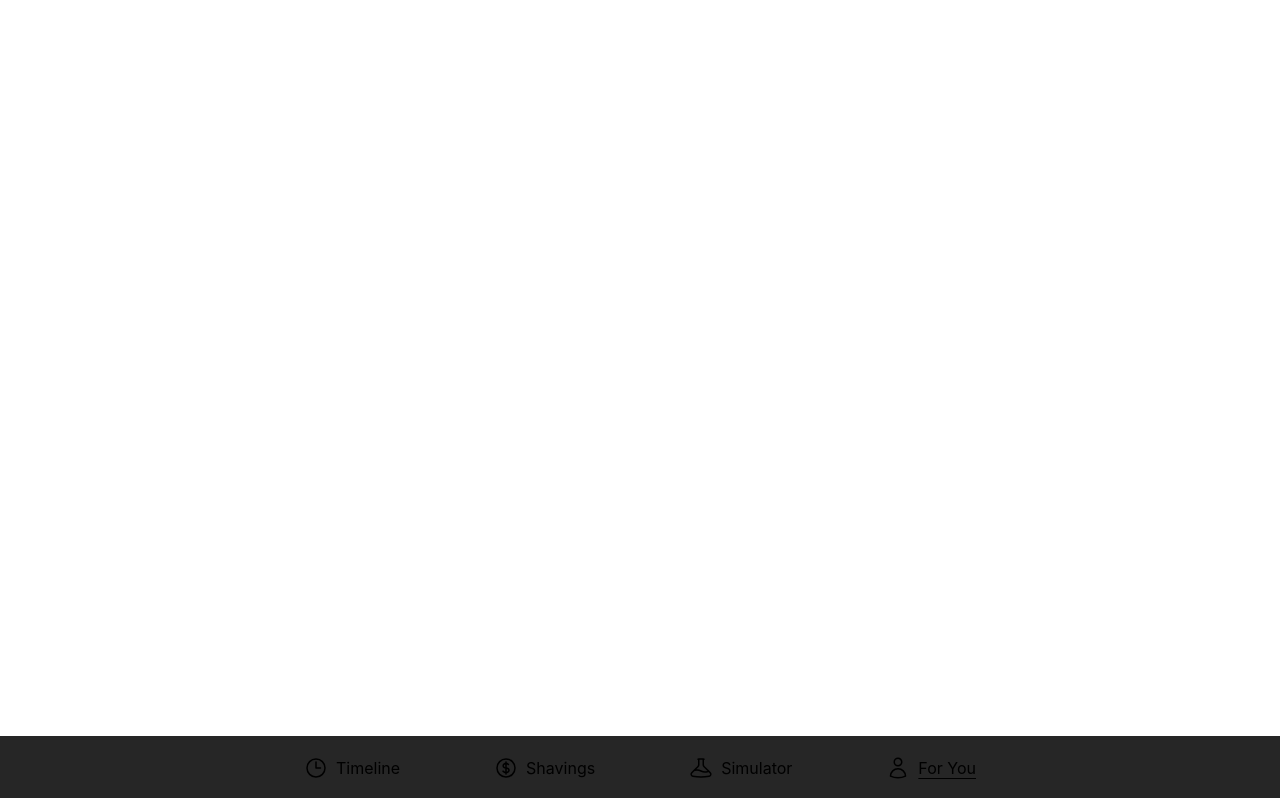
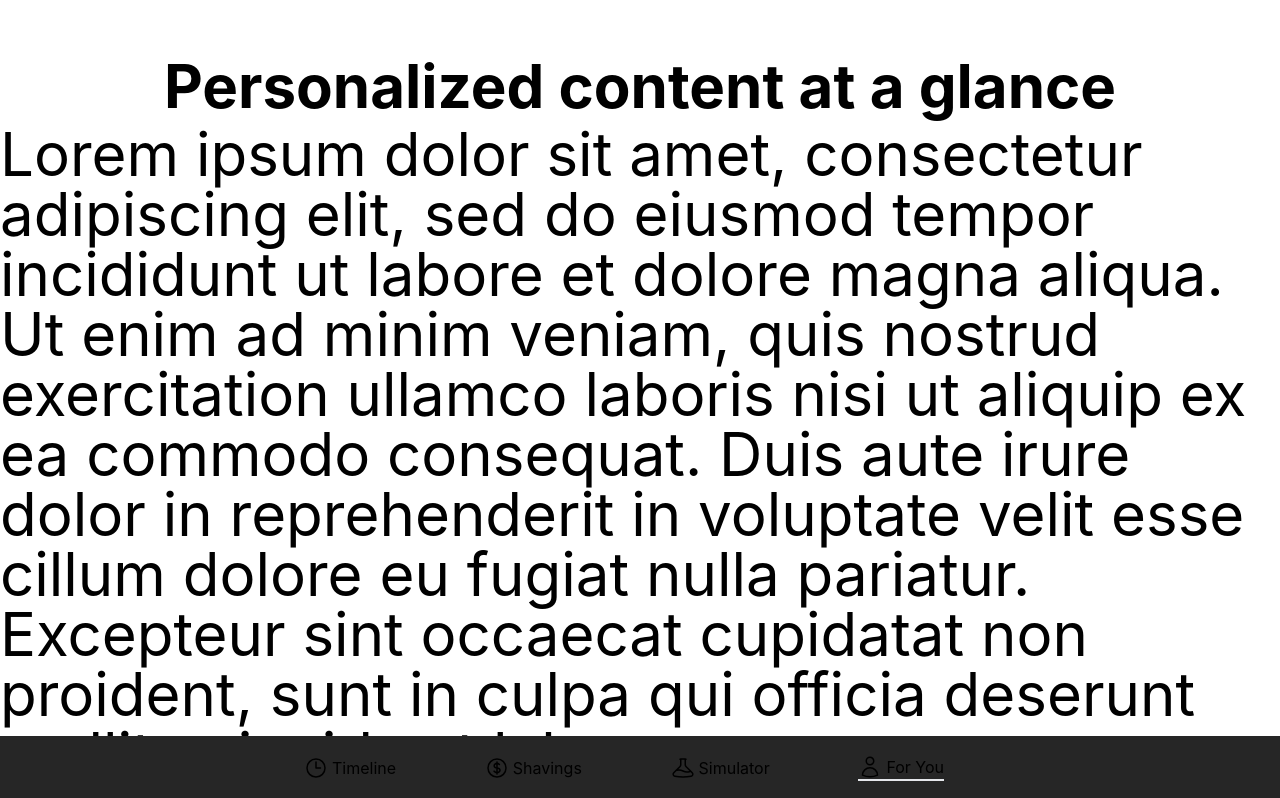
Before and after one commit to jacksonwelsh/hackdfw22, a Next.js app: page /foryou in a window 1280 px wide. Shown: the top 798 px of the page. Built offline with nearby package versions, Linux system fonts and the light colour scheme.

Commit message:
add framer motion and beginning animations

```diff
--- /dev/null
+++ b/components/Animations/FadeInWhenVisible.tsx
@@ -0,0 +1,25 @@
+import { motion } from "framer-motion";
+
+type FadeInWhenVisibleProps = {
+    children: React.ReactNode;
+    direction?: 'left' | 'right';
+}
+
+const FadeInWhenVisible: React.FC<FadeInWhenVisibleProps> = ({children, direction = 'left'}) => {
+    return (
+        <motion.div
+          initial="hidden"
+          whileInView="visible"
+          viewport={{ once: true }}
+          transition={{ duration: 0.3 }}
+          variants={{
+            visible: {  x: 0  },
+            hidden: {  x: direction === 'left' ? '100%' : '-100%', }
+          }}
+        >
+          {children}
+        </motion.div>
+      );
+}
+
+export default FadeInWhenVisible;
--- a/components/NavBar/index.tsx
+++ b/components/NavBar/index.tsx
@@ -1,5 +1,15 @@
 import Link from "next/link";
 import { useRouter } from "next/router";
+import { AnimateSharedLayout, motion } from 'framer-motion'
+
+const isActiveLink = (href: string, currentPathname: string): boolean => {
+  if (href === '/') {
+      return href === currentPathname
+  }
+
+  return currentPathname.startsWith(href)
+}
+
 interface RouteProps {
     route: string;
     label: string;
@@ -34,7 +44,6 @@ const ROUTES: RouteProps[] = [
     icon: <svg xmlns="http://www.w3.org/2000/svg" fill="none" viewBox="0 0 24 24" strokeWidth={1.5} stroke="currentColor" className="w-6 h-6">
     <path strokeLinecap="round" strokeLinejoin="round" d="M15.75 6a3.75 3.75 0 11-7.5 0 3.75 3.75 0 017.5 0zM4.501 20.118a7.5 7.5 0 0114.998 0A17.933 17.933 0 0112 21.75c-2.676 0-5.216-.584-7.499-1.632z" />
   </svg>
-
   },
 ]
 
@@ -44,18 +53,29 @@ const NavBar: React.FC<NavBarProps> = () => {
 const router = useRouter();
 
 return (
+  <AnimateSharedLayout>
   <nav className="fixed inset-x-0 bottom-0 h-16 p-4 bg-neutral-800">
     <div className="max-w-2xl mx-auto h-full flex justify-between items-center">
       {ROUTES.map(({route, label, icon}) => {
-        const underlineStyle = router.pathname === route ? 'underline underline-offset-4' : ''
         return (
-          <Link key={route} href={route}>
-          <a className={`flex gap-2 items-center ${underlineStyle}`}>{icon}<span className="hidden sm:inline">{label}</span></a>
-        </Link>
+          <Link key={label} href={route} scroll={false}>
+          <a className="mr-6 sm:mr-8 flex flex-col relative">
+              <span className="flex gap-1">{icon}{label}</span>
+              {isActiveLink(route, router.pathname) && (
+                  <motion.div
+                      layoutId="navigation-underline"
+                      className="w-full border white-300"
+                      animate
+                  />
+              )}
+          </a>
+      </Link>
         )
       })}
     </div>
-  </nav>)
+  </nav>
+  </AnimateSharedLayout>
+  );
 };
 
 export default NavBar;
--- a/package.json
+++ b/package.json
@@ -11,6 +11,7 @@
   "dependencies": {
     "@heroicons/react": "^2.0.11",
     "autoprefixer": "^10.4.12",
+    "framer-motion": "^7.3.6",
     "next": "12.3.1",
     "react": "18.2.0",
     "react-dom": "18.2.0",
--- a/pages/foryou.tsx
+++ b/pages/foryou.tsx
@@ -1,11 +1,40 @@
 import type { NextPage } from "next";
 import Link from "next/link";
+import FadeInWhenVisible from "../components/Animations/FadeInWhenVisible";
 
 const ForYou: NextPage = () => {
-  //return a tailwind css mobile responsive stock ForYou page with a chart
   return (
-    <>  </>
-    //write a compoent
+      <div className="flex flex-col items-center justify-center min-h-screen py-2 sm:py-12">
+        <h1 className="text-6xl font-bold">Personalized content at a glance</h1>
+            <p className="text-6xl">Lorem ipsum dolor sit amet, consectetur adipiscing elit, sed do eiusmod tempor
+              incididunt ut labore et dolore magna aliqua. Ut enim ad minim veniam, quis nostrud
+              exercitation ullamco laboris nisi ut aliquip ex ea commodo consequat. Duis aute irure
+              dolor in reprehenderit in voluptate velit esse cillum dolore eu fugiat nulla pariatur.
+              Excepteur sint occaecat cupidatat non proident, sunt in culpa qui officia deserunt
+              mollit anim id est laborum.
+            </p>
+            <p className="text-6xl">Lorem ipsum dolor sit amet, consectetur adipiscing elit, sed do eiusmod tempor
+              incididunt ut labore et dolore magna aliqua. Ut enim ad minim veniam, quis nostrud
+              exercitation ullamco laboris nisi ut aliquip ex ea commodo consequat. Duis aute irure
+              dolor in reprehenderit in voluptate velit esse cillum dolore eu fugiat nulla pariatur.
+              Excepteur sint occaecat cupidatat non proident, sunt in culpa qui officia deserunt
+              mollit anim id est laborum.
+            </p>
+            <p className="text-6xl">Lorem ipsum dolor sit amet, consectetur adipiscing elit, sed do eiusmod tempor
+              incididunt ut labore et dolore magna aliqua. Ut enim ad minim veniam, quis nostrud
+              exercitation ullamco laboris nisi ut aliquip ex ea commodo consequat. Duis aute irure
+              dolor in reprehenderit in voluptate velit esse cillum dolore eu fugiat nulla pariatur.
+              Excepteur sint occaecat cupidatat non proident, sunt in culpa qui officia deserunt
+              mollit anim id est laborum.
+            </p>
+            <FadeInWhenVisible>
+              <h1>Hello World</h1>
+            </FadeInWhenVisible>
+            <FadeInWhenVisible direction="right">
+              <h1>Hello World</h1>
+            </FadeInWhenVisible>
+      </div>
   );
-  };
+}
+
 export default ForYou;
--- a/styles/globals.css
+++ b/styles/globals.css
@@ -8,6 +8,7 @@ body {
   margin: 0;
   font-family: -apple-system, BlinkMacSystemFont, Segoe UI, Roboto, Oxygen,
     Ubuntu, Cantarell, Fira Sans, Droid Sans, Helvetica Neue, sans-serif;
+  overflow: overlay;
 }
 
 * {
```
Also changed, not shown: 1 other file (tests, documents, lock files or other folders).
